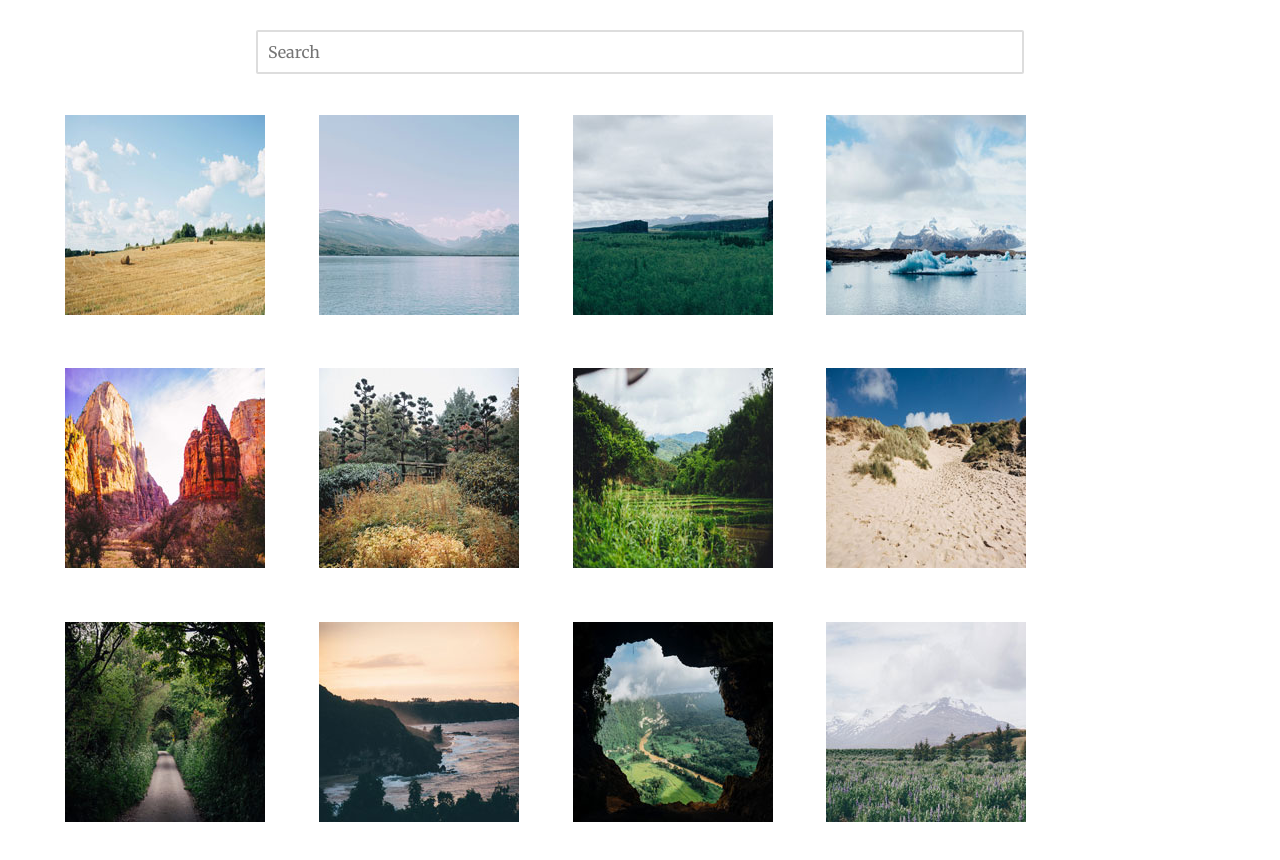
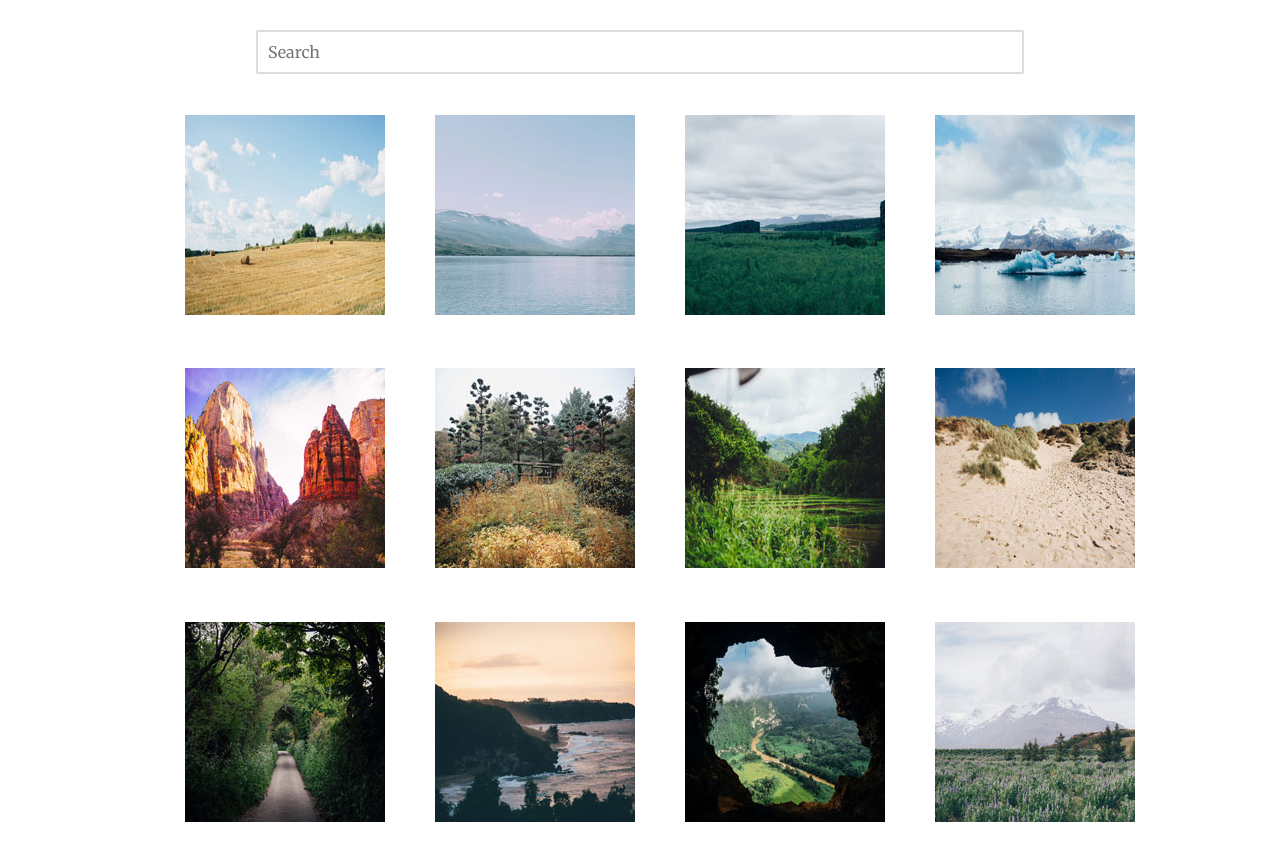
Before and after one commit to NathanClancy/techdegree-project-5, a plain HTML site: page index.html in a window 1280 px wide. Drawn offline with nearby package versions, Linux system fonts and the light colour scheme.

Commit message:
Aligning the content to the centre
Aligning the content to the centre

```diff
--- a/css/styles.css
+++ b/css/styles.css
@@ -53,6 +53,13 @@ li {
 	font-size: 20px;
 }
 
+#lightGallery {
+    display: flex;
+    flex-wrap: wrap;
+    justify-content: center;
+}
+
+
 /* MEDIA QUERIES */
 
 
```
